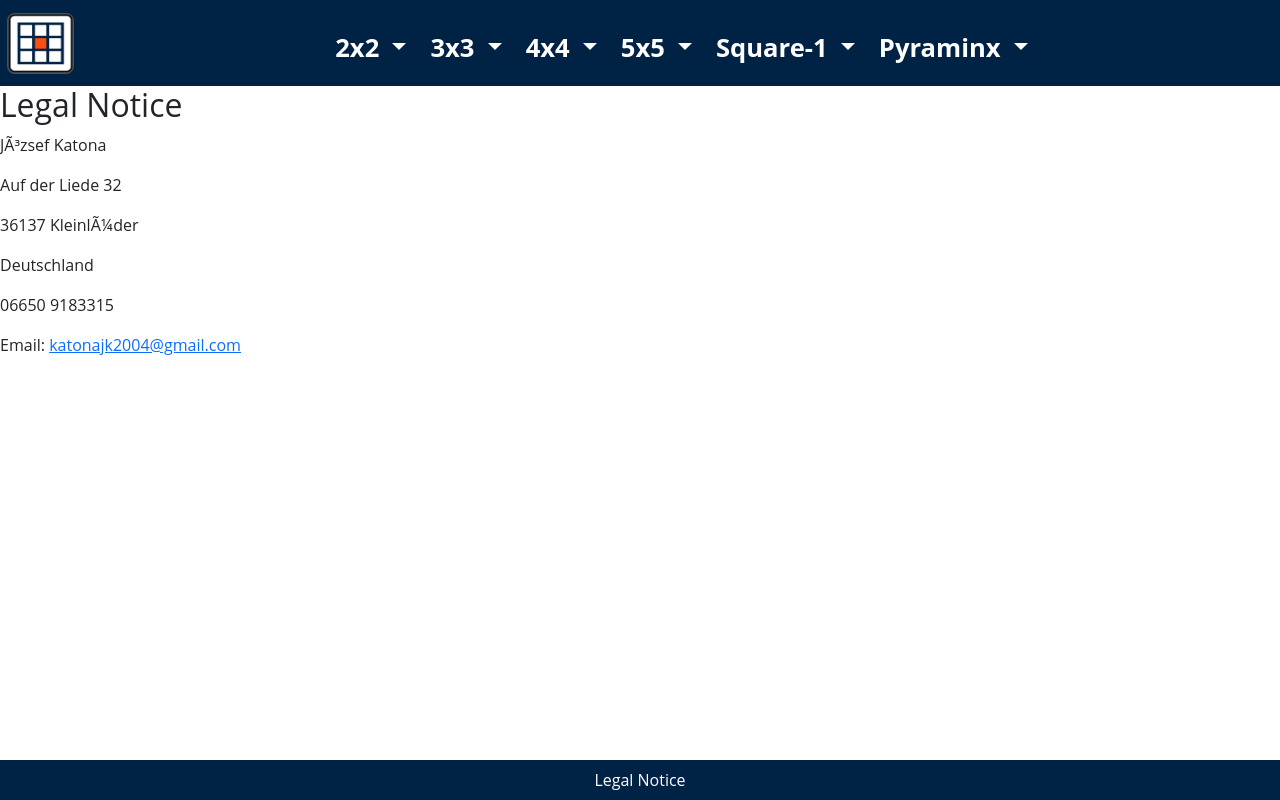
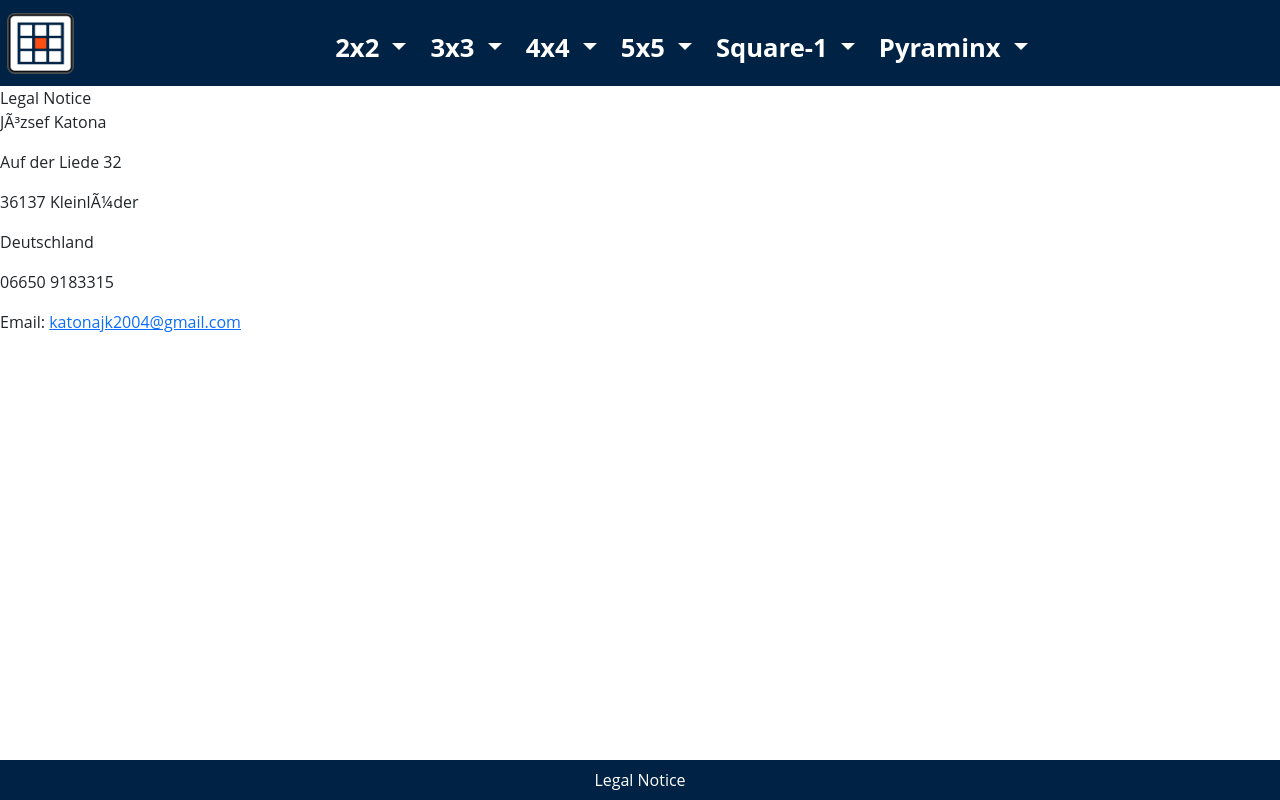
Before and after one commit to jkwatercube/cubing-main, a plain HTML site: page legalNotice.html in a window 1280 px wide. Drawn offline with Linux system fonts and the light colour scheme.

Commit message:
Update legalNotice.html

```diff
--- a/legalNotice.html
+++ b/legalNotice.html
@@ -76,7 +76,7 @@
       </div>
     </div>
   </nav>
-    <div class="h2">Legal Notice</div>
+    <div class="headline">Legal Notice</div>
       <div class="info">
         <p>József Katona</p>
         <p>Auf der Liede 32</p>
```
